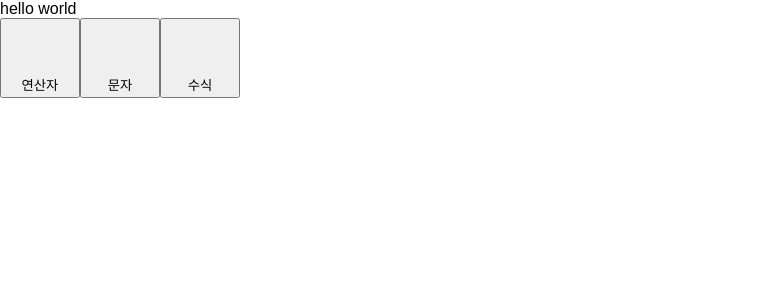
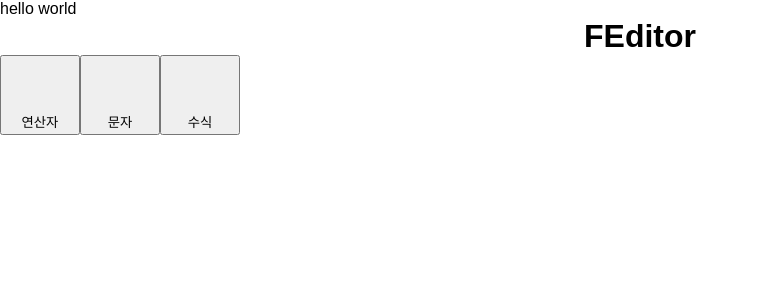
Before and after one commit to boostcamp-2020/Project15-B-Client-Based-Formula-Editor, a React app: page / in a window 1280 px wide. Shown: the top 300 px of the page, without its empty margins (0-759 px from the left). Built offline with nearby package versions, Linux system fonts and the light colour scheme.

Commit message:
refactor: title과 버튼 메뉴 헤더 컨테이너로 묶음
- Title 추가
- Title 과 버튼 메뉴를 App.jsx에 묶어서 헤더로 표현하기 위해 헤더
  컨테이너로 묶어서 추가

```diff
--- a/src/App.jsx
+++ b/src/App.jsx
@@ -1,14 +1,14 @@
 import React from "react";
-import FormulaButtonContainer from "./containers/FormulaButtonContainer";
 
 import GlobalStyle from "./GlobalStyle";
+import HeaderContainer from "./containers/HeaderContainer";
 
 export default function App() {
 	return (
 		<>
 			<GlobalStyle />
 			<div>hello world</div>
-			<FormulaButtonContainer />
+			<HeaderContainer />
 		</>
 	);
 }
--- /dev/null
+++ b/src/containers/HeaderContainer.jsx
@@ -0,0 +1,13 @@
+import React from "react";
+
+import Title from "../presentationals/Title";
+import FormulaButtonContainer from "../containers/FormulaButtonContainer";
+
+export default function HeaderContainer() {
+	return (
+		<div>
+			<Title />
+			<FormulaButtonContainer />
+		</div>
+	);
+}
--- /dev/null
+++ b/src/presentationals/Title.jsx
@@ -0,0 +1,10 @@
+import React from "react";
+import styled from "styled-components";
+
+const TitleStlye = styled.h1`
+	text-align:center;
+`;
+
+export default function Title() {
+	return <TitleStlye>FEditor</TitleStlye>;
+}
```
